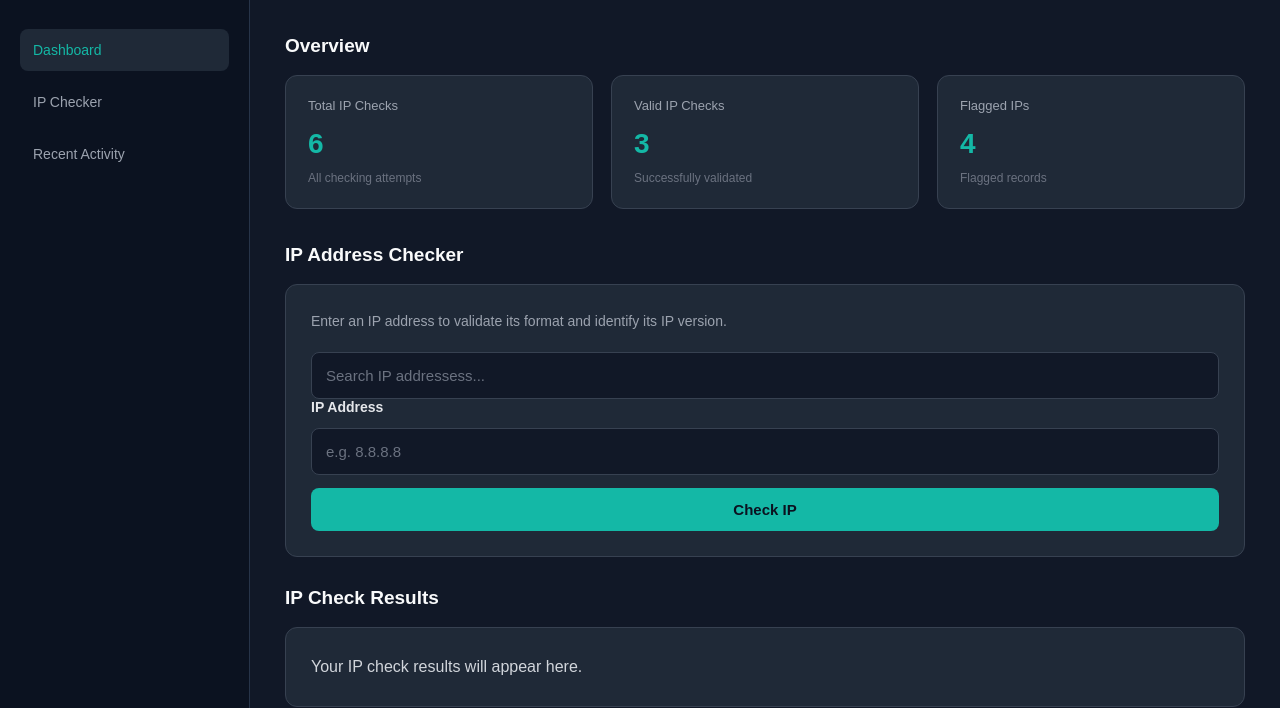
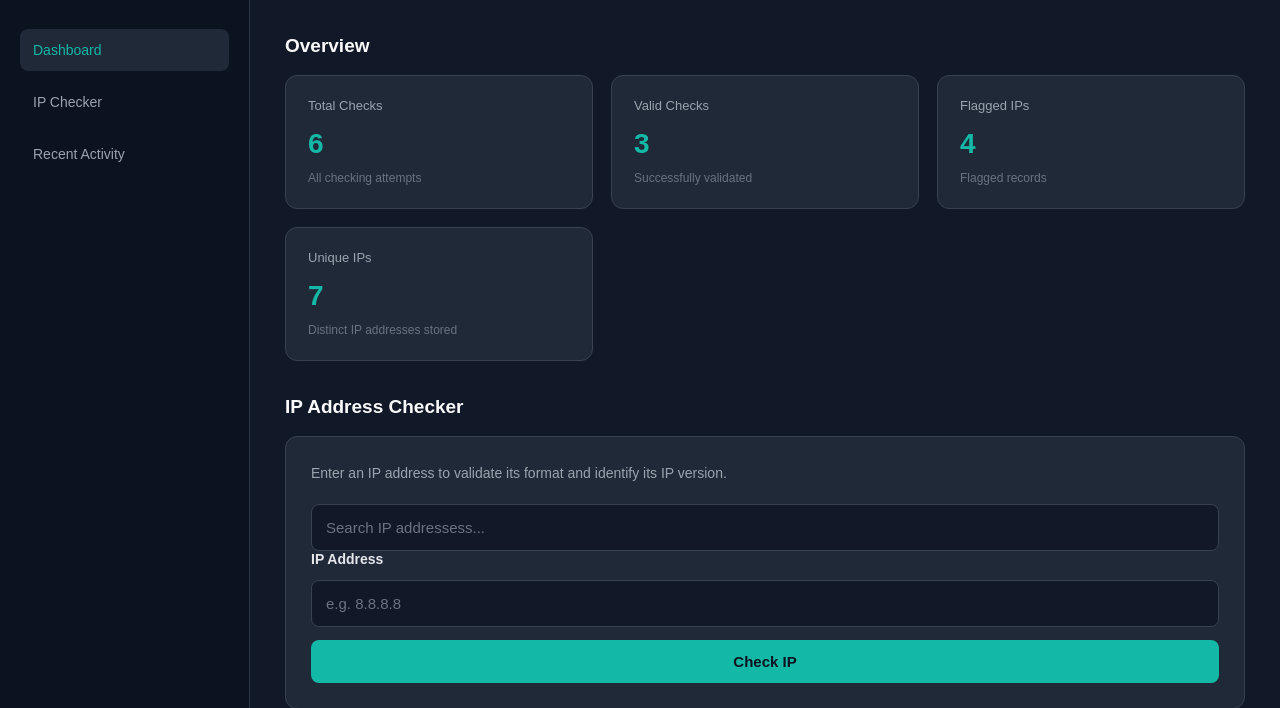
Before and after one commit to zainebfatima/Security-IP-Checker, a Flask app: page / in a window 1280 px wide. Shown: the part 95-803 px from the top of the page. Run offline with Flask 3, Linux system fonts and the light colour scheme; data comes from the database, SQL or seed files in the repository; both versions use the stored data as it was before the commit.

Commit message:
Complete database integration and dashboard statistics

```diff
--- a/ip_checker/database.py
+++ b/ip_checker/database.py
@@ -128,12 +128,18 @@ def get_dashboard_stats():
     """)
     flagged_ips = cursor.fetchone()[0]
 
+    cursor.execute("""
+        SELECT COUNT(*) FROM ip_records
+    """)
+    unique_ips = cursor.fetchone()[0]
+
     connection.close()
 
     return {
-        "total_ips": total_ips,
-        "valid_ips": valid_ips,
-        "flagged_ips": flagged_ips
+        "total_checks": total_ips,
+        "valid_checks": valid_ips,
+        "flagged_ips": flagged_ips,
+        "unique_ips": unique_ips
     }
 
 
--- a/templates/index.html
+++ b/templates/index.html
@@ -51,14 +51,14 @@
                 <div class="stats-grid">
 
                     <div class="stat-card">
-                        <p>Total IP Checks</p>
-                        <h3>{{ stats.total_ips }}</h3>
+                        <p>Total  Checks</p>
+                        <h3>{{ stats.total_checks }}</h3>
                         <span>All checking attempts</span>
                     </div>
 
                     <div class="stat-card">
-                        <p>Valid IP Checks</p>
-                        <h3>{{ stats.valid_ips }}</h3>
+                        <p>Valid Checks</p>
+                        <h3>{{ stats.valid_checks }}</h3>
                         <span>Successfully validated</span>
                     </div>
 
@@ -66,6 +66,12 @@
                         <p>Flagged IPs</p>
                         <h3>{{ stats.flagged_ips }}</h3>
                         <span>Flagged records</span>
+                    </div>
+
+                    <div class="stat-card">
+                        <p>Unique IPs</p>
+                        <h3>{{ stats.unique_ips }}</h3>
+                        <span>Distinct IP addresses stored</span>
                     </div>
 
                 </div>
```
Also changed, not shown: ip_records.db (deleted), 1 other file.
